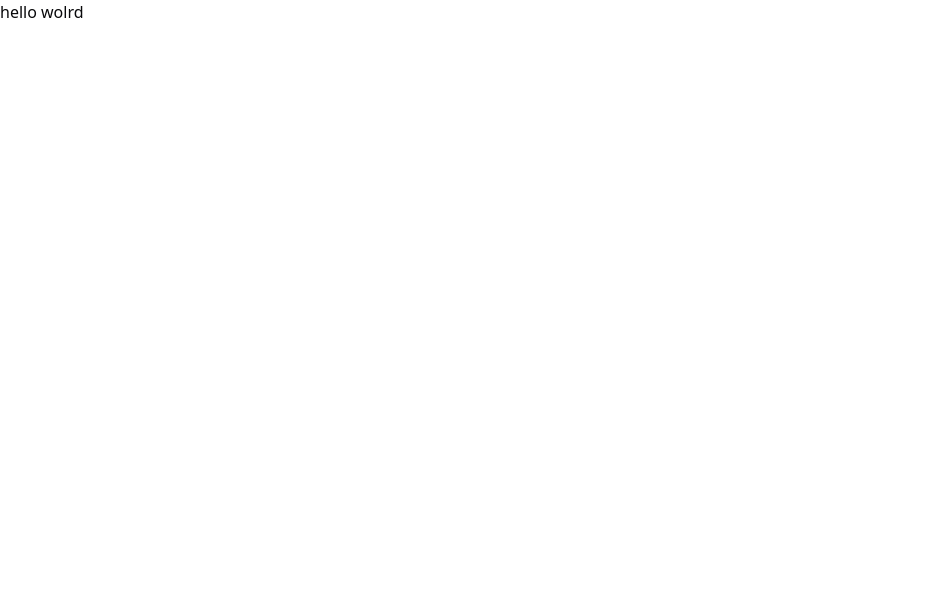
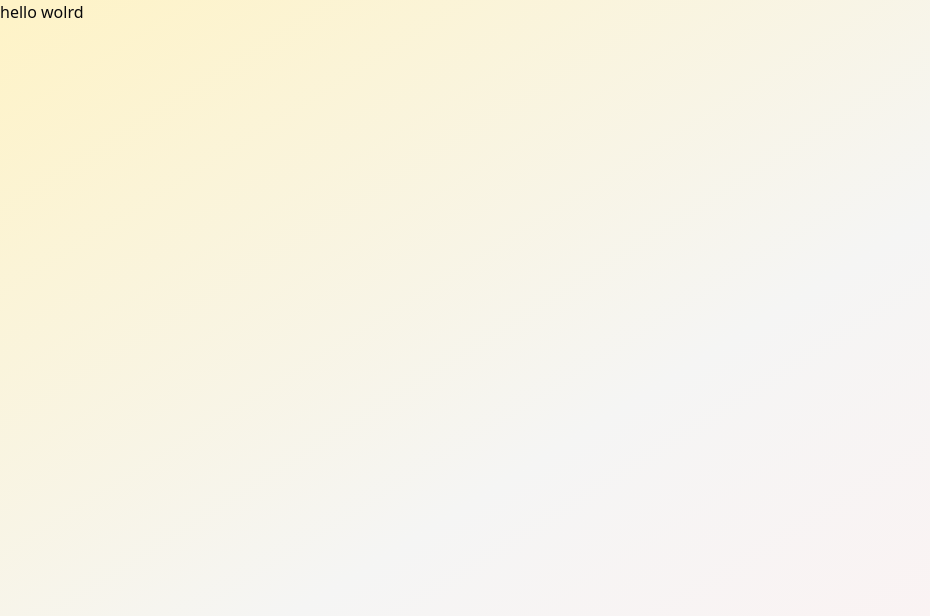
Before and after one commit to jiebinzhou98/notion-lite, a Next.js app: page / in a window 1280 px wide. Shown: the top 616 px of the page, without its empty margins (0-930 px from the left). Built offline with nearby package versions, Linux system fonts and the light colour scheme.

Commit message:
style: :art: implement better UI display

```diff
--- a/src/app/explore/page.tsx
+++ b/src/app/explore/page.tsx
@@ -152,7 +152,7 @@ export default function ExplorePage() {
     return (
         <div className="flex h-screen">
             {/* 左侧笔记列表 */}
-            <aside className="w-full md:w-[300px] border-r overflow-y-auto p-4 space-y-2">
+            <aside className="w-full md:w-[300px] p-4 space-y-2 overflow-y-auto bg-white/80 backdrop-blur-sm rounded-tr-xl border-r border-white/30">
                 <div className="relative mb-4">
                     <input
                         type="text"
@@ -202,7 +202,11 @@ export default function ExplorePage() {
             </aside>
 
             {/* 右侧编辑器区域 */}
-            <main className="hidden md:flex-1 md:flex md:overflow-y-auto">
+            <main className="hidden md:flex-1 md:flex md:flex-col md:overflow-y-auto
+    p-6
+    bg-white/40 backdrop-blur-sm
+    rounded-tl-xl rounded-bl-xl
+    shadow-inner">
                 {selectedNoteId ? (
                     <NoteDetailEditor
                         id={selectedNoteId}
--- a/src/app/layout.tsx
+++ b/src/app/layout.tsx
@@ -14,7 +14,7 @@ const geistMono = Geist_Mono({
 });
 
 export const metadata: Metadata = {
-  title: "Create Next App",
+  title: "My Notes App",
   description: "Generated by create next app",
 };
 
@@ -26,7 +26,11 @@ export default function RootLayout({
   return (
     <html lang="en">
       <body
-        className={`${geistSans.variable} ${geistMono.variable} antialiased`}
+        className={`${geistSans.variable} ${geistMono.variable} antialiased
+          bg-gradient-to-br
+        from-amber-100 via-stone-100 to-rose-50
+        min-h-screen
+        `}
       >
         {children}
         <BottomNav/>
--- a/src/components/ui/NoteDetailEditor.tsx
+++ b/src/components/ui/NoteDetailEditor.tsx
@@ -90,7 +90,7 @@ export default function NoteDetailEditor({ id, onUpdate, onDelete }:
     }, [id])
 
     return (
-        <main className="flex-1 overflow-y-auto p-6 bg-white max-w-4xl mx-auto space-y-4">
+        <main className="flex-1 overflow-hidden p-6 bg-white/90 backdrop-blur-sm space-y-4 rounded-2xl">
             {shouldShowEditor && editor ? (
                 <>
                     {/* Title and delete */}
@@ -136,7 +136,7 @@ export default function NoteDetailEditor({ id, onUpdate, onDelete }:
                     </div>
 
                     {/* Editor content */}
-                    <div className="pt-4 prose prose-lg min-h-[60vh] focus-within:outline-none">
+                    <div className="pt-4 prose prose-lg min-h-[60vh] overflow-y-auto focus-within:outline-none">
                         <EditorContent editor={editor} />
                     </div>
 
```
